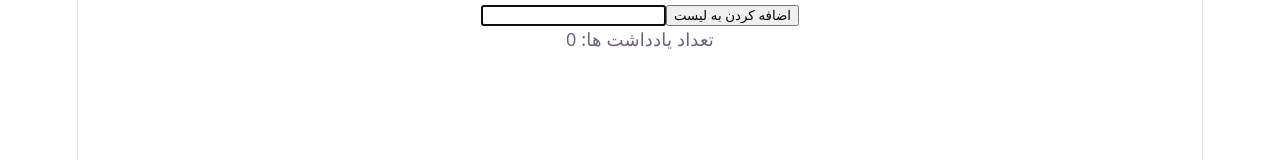
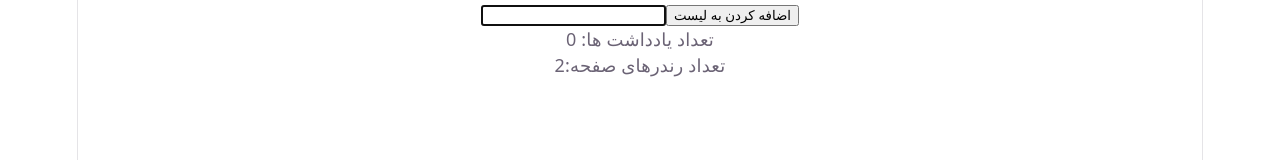
Before and after one commit to Shaghayegh17/notes-dashboard, a React (Vite) app: page / in a window 1280 px wide. Shown: the top 160 px of the page. Built offline with nearby package versions, Linux system fonts and the light colour scheme.

Commit message:
feat: show how many times Dashboard renders

```diff
--- a/src/Dashboard.jsx
+++ b/src/Dashboard.jsx
@@ -2,6 +2,9 @@ import { useEffect, useRef, useState } from "react";
 
 export function Dashboard() {
   const [input, setInput] = useState("");
+  const inputRef = useRef(null);
+  const countRef = useRef(0);
+  countRef.current += 1;
 
   const [warningText, setWarningText] = useState("");
 
@@ -13,8 +16,6 @@ export function Dashboard() {
     localStorage.setItem("userNotes", JSON.stringify(userNotes));
   };
 
-  const inputRef = useRef(null);
-
   const handleChange = (e) => {
     setInput(e.target.value);
     setWarningText("");
@@ -25,7 +26,7 @@ export function Dashboard() {
   const handleAdd = () => {
     if (input.trim() !== "") {
       const id = crypto.randomUUID();
-      setUserNotes([...userNotes, { Id: id, input: input.trim() }]);
+      setUserNotes([...userNotes, { id: id, input: input.trim() }]);
       setWarningText("");
       setInput("");
     } else {
@@ -47,10 +48,11 @@ export function Dashboard() {
       <button onClick={handleAdd}>اضافه کردن به لیست</button>
       <p>تعداد یادداشت ها: {userNotes.length}</p>
       {warningText && <p>{warningText}</p>}
+      <p>تعداد رندرهای صفحه:{countRef.current}</p>
 
       <ul>
         {userNotes.map((notesitem) => (
-          <li key={notesitem.Id}>{notesitem.input}</li>
+          <li key={notesitem.id}>{notesitem.input}</li>
         ))}
       </ul>
     </div>
```
